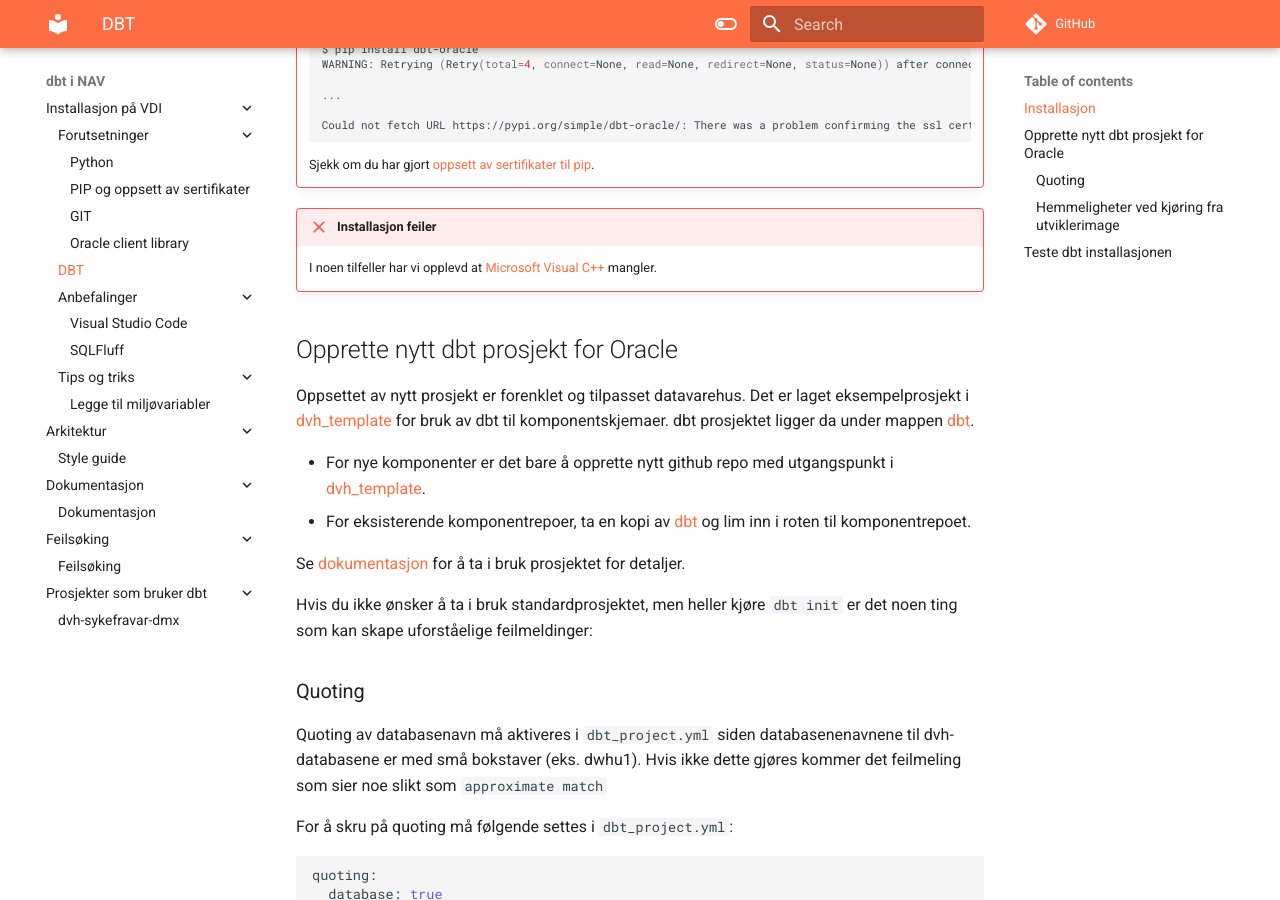
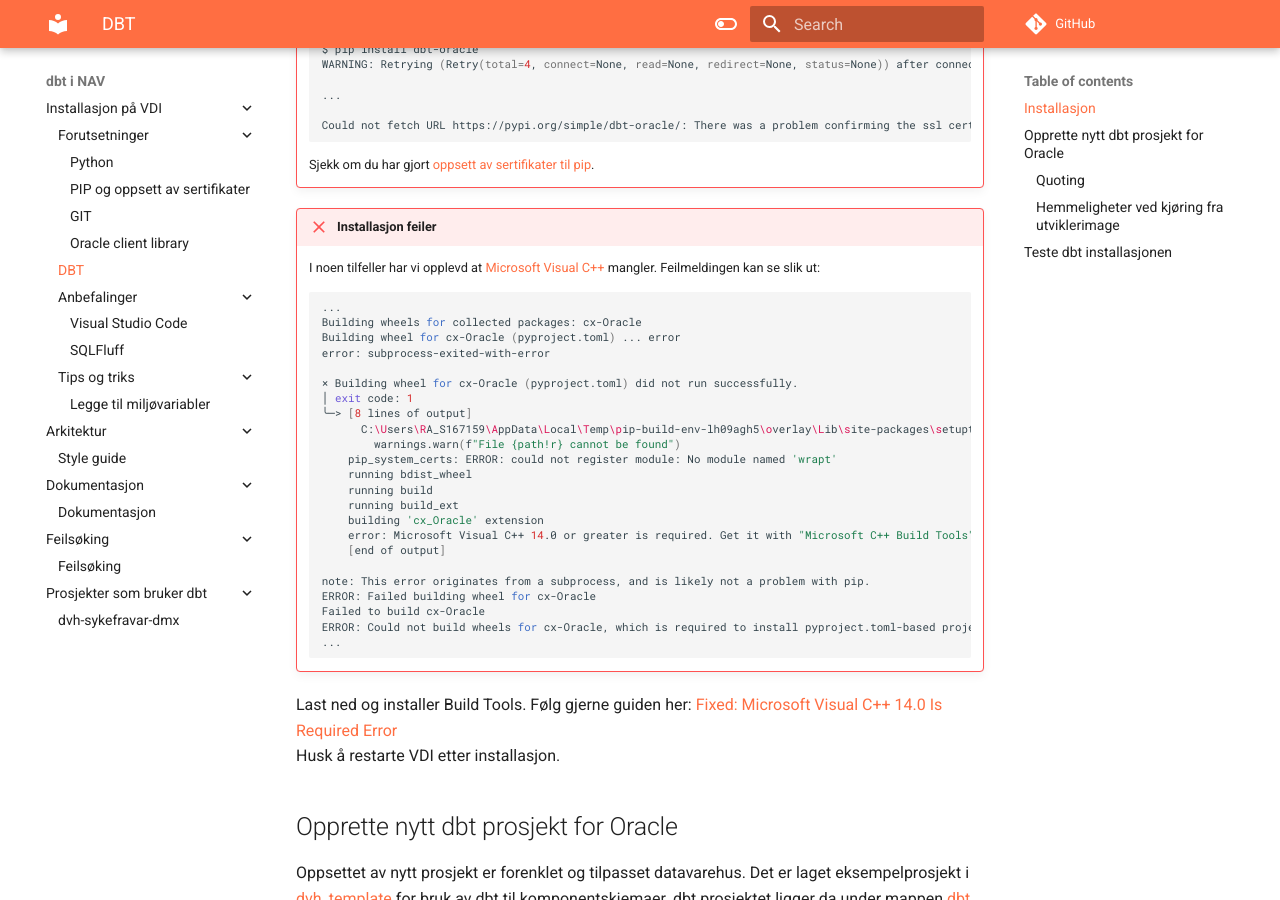
Before and after one commit to navikt/dbt-i-nav, an MkDocs documentation site: the page built from docs/vdi/dbt.md, in a window 1280 px wide and 900 px high, scrolled down 440 px. Built offline with MkDocs 1.6.1 and Material for MkDocs 9.7.7, drawn with Linux system fonts in a browser that asks for light colours; comment, search, counter and statistics services are not loaded.

Commit message:
Legger til eksempel og guide for Microsoft C++-feil.

````diff
--- a/docs/vdi/dbt.md
+++ b/docs/vdi/dbt.md
@@ -25,8 +25,35 @@
 
 !!! failure "Installasjon feiler"
     I noen tilfeller har vi opplevd at [Microsoft Visual C++]( https://visualstudio.microsoft.com/visual-cpp-build-tools/) mangler.
+    Feilmeldingen kan se slik ut:
 
+    ```shell
+    ...
+    Building wheels for collected packages: cx-Oracle
+    Building wheel for cx-Oracle (pyproject.toml) ... error
+    error: subprocess-exited-with-error
 
+    × Building wheel for cx-Oracle (pyproject.toml) did not run successfully.
+    │ exit code: 1
+    ╰─> [8 lines of output]
+          C:\Users\RA_S167159\AppData\Local\Temp\pip-build-env-lh09agh5\overlay\Lib\site-packages\setuptools\config\expand.py:144: UserWarning: File 'C:\\Users\\RA_S167159\\AppData\\Local\\Temp\\pip-install-ki6mcccg\\cx-oracle_5a1e160a6cb5498187fe05d5b5637d8c\\README.md' cannot be found
+            warnings.warn(f"File {path!r} cannot be found")
+        pip_system_certs: ERROR: could not register module: No module named 'wrapt'
+        running bdist_wheel
+        running build
+        running build_ext
+        building 'cx_Oracle' extension
+        error: Microsoft Visual C++ 14.0 or greater is required. Get it with "Microsoft C++ Build Tools": https://visualstudio.microsoft.com/visual-cpp-build-tools/
+        [end of output]
+
+    note: This error originates from a subprocess, and is likely not a problem with pip.
+    ERROR: Failed building wheel for cx-Oracle
+    Failed to build cx-Oracle
+    ERROR: Could not build wheels for cx-Oracle, which is required to install pyproject.toml-based projects
+    ...
+    ```
+Last ned og installer Build Tools. Følg gjerne guiden her: [Fixed: Microsoft Visual C++ 14.0 Is Required Error](  https://www.partitionwizard.com/partitionmanager/microsoft-visual-c-14-is-required.html )
+Husk å restarte VDI etter installasjon.
 ## Opprette nytt dbt prosjekt for Oracle
 
 Oppsettet av nytt prosjekt er forenklet og tilpasset datavarehus. Det er laget eksempelprosjekt i [dvh_template](https://github.com/navikt/dvh_template) for bruk av dbt til komponentskjemaer. dbt prosjektet ligger da under mappen [dbt](https://github.com/navikt/dvh_template/tree/master/dbt).
````
